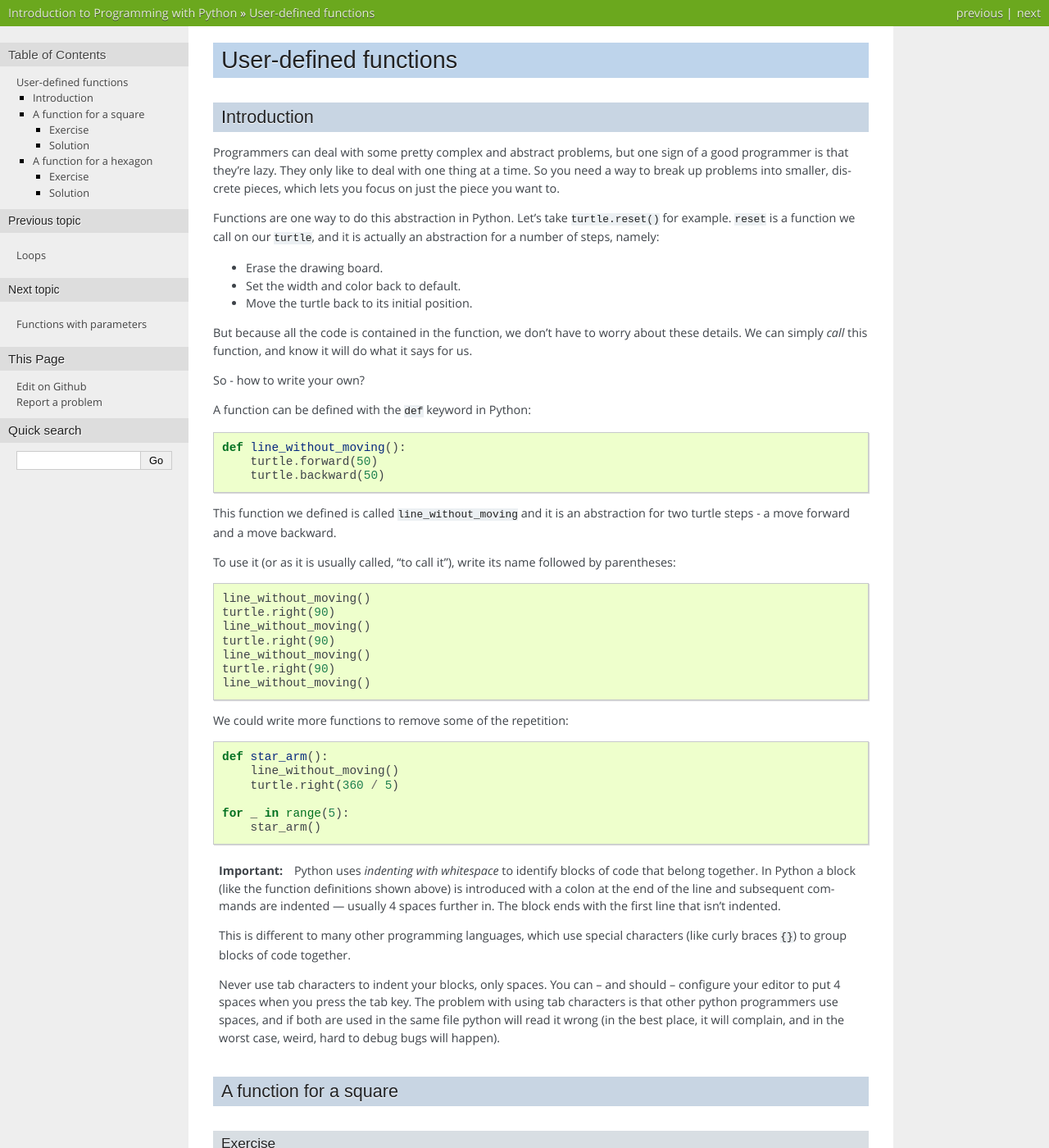
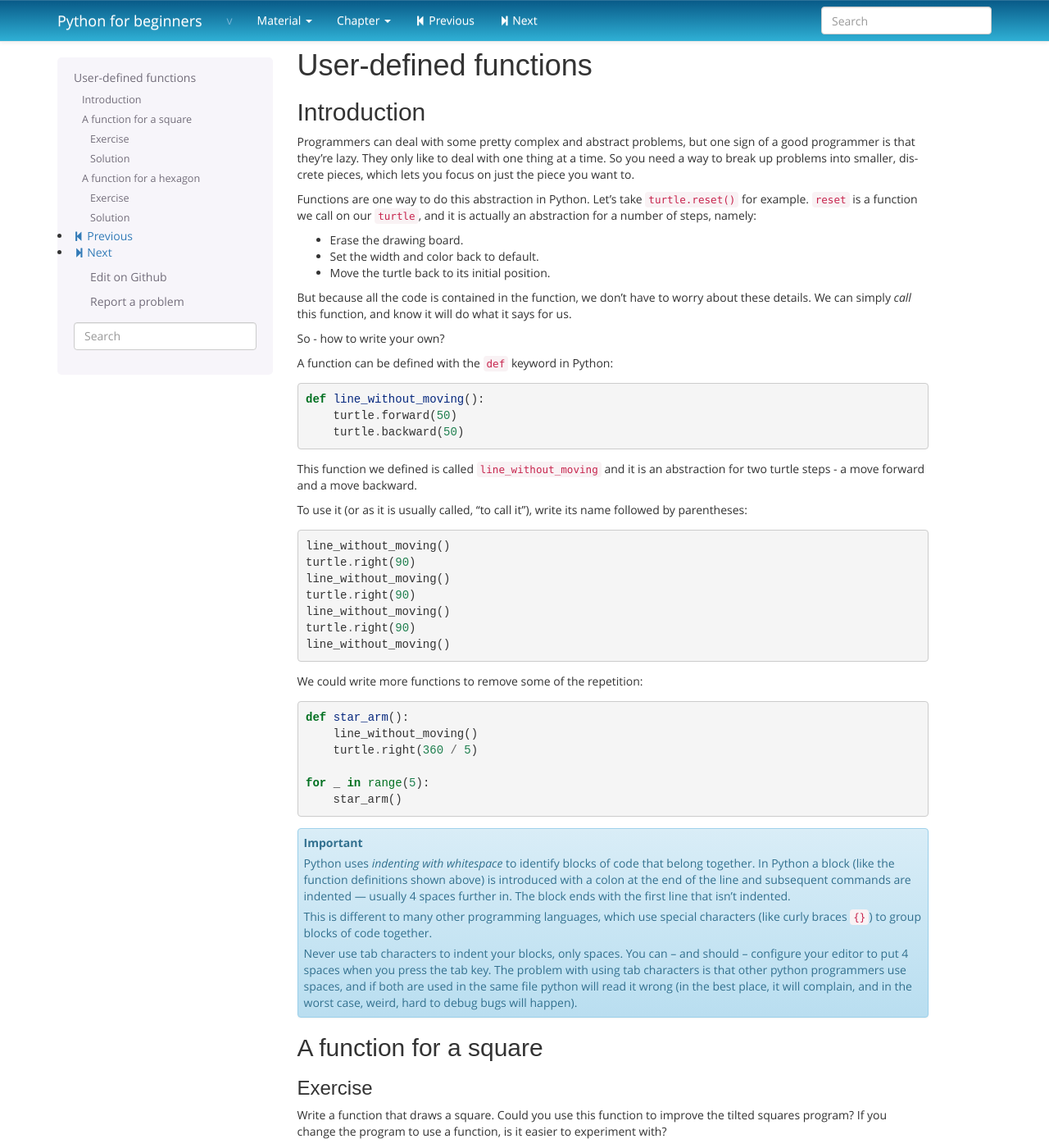
Before and after one commit to OpenTechSchool/python-beginners, a Sphinx documentation site: the page built from source/functions.rst, in a window 1280 px wide and 1400 px high. Shown: the whole window at 82% size. Built offline with Sphinx 7.4.7, drawn with Linux system fonts in a browser that asks for light colours; some web fonts are replaced; some of the changed text lies outside the part shown.

Commit message:
Switched to Boostrap theme.

```diff
--- a/README.rst
+++ b/README.rst
@@ -33,6 +33,7 @@ need to have the following Python packages installed:
 - Sphinx (and its dependencies docutils and Pygments)
 - Fabric
 - sphinx-intl
+- sphinx-bootstrap-theme
 
 You can install these with pip using ``pip install -r requirements.txt``
 
--- a/requirements.txt
+++ b/requirements.txt
@@ -1,3 +1,4 @@
 Fabric
 Sphinx
 sphinx-intl
+sphinx-bootstrap-theme
--- a/source/_static/custom.css
+++ b/source/_static/custom.css
@@ -52,3 +52,31 @@ pre {
 div.sphinxsidebar {
     font-size: 0.8em;
 }
+div.related {
+    background-color: #085987;
+}
+div.related a {
+    color: white;
+}
+.navbar-version b {
+    font-weight: lighter;
+    color: #76B3D6;
+}
+.navbar-version b:before {
+    content: "v";
+}
+.navbar-rel .glyphicon {
+    font-size: 0.9em;
+}
+#navbar {
+    background-image: linear-gradient(to bottom, #085987 0px, #2fb0d5 100%);
+}
+.navbar>.container .navbar-brand,
+.navbar-default .navbar-nav>li>a {
+    color: white !important;
+}
+.navbar-default .navbar-nav>.open>a,
+.navbar-default .navbar-nav>.open>a:hover,
+.navbar-default .navbar-nav>.open>a:focus {
+    background-color: #1F8AB6 !important;
+}
--- a/source/_static/spoilers.js
+++ b/source/_static/spoilers.js
@@ -15,7 +15,7 @@
 
         $(this).hide().data('hidden', true);
 
-        $(this).last().after('<button class="btn btn-warning _show_hide" type="button">' + options.showText + '</button>');
+        $(this).last().after('<button class="btn btn-info btn-sm _show_hide" type="button">' + options.showText + '</button>');
 
         $('._show_hide').click(function () {
             var me = $(this);
--- /dev/null
+++ b/source/_templates/navbartoc.html
@@ -0,0 +1,10 @@
+<li class="dropdown">
+  <a role="button"
+     id="dLabelLocalToc"
+     data-toggle="dropdown"
+     data-target="#"
+     href="#">{{ _('Chapter') }} <b class="caret"></b></a>
+  <ul class="dropdown-menu localtoc"
+      role="menu"
+      aria-labelledby="dLabelLocalToc">{{ toc }}</ul>
+</li>
--- /dev/null
+++ b/source/_templates/relations.html
@@ -0,0 +1,16 @@
+{%- if prev %}
+  <li class="navbar-rel">
+    <a href="{{ prev.link|e }}" title="{{ _('Previous Chapter: ') + prev.title|striptags }}">
+      <span class="glyphicon glyphicon-step-backward"></span>
+      <span>{{ _('Previous') }}</span>
+    </a>
+  </li>
+{%- endif %}
+{%- if next %}
+  <li class="navbar-rel">
+    <a href="{{ next.link|e }}" title="{{ _('Next Chapter: ') + next.title|striptags }}">
+        <span class="glyphicon glyphicon-step-forward"></span>
+        <span>{{ _('Next') }}</span>
+    </a>
+  </li>
+{%- endif %}
--- a/source/_templates/sourcelink.html
+++ b/source/_templates/sourcelink.html
@@ -1,6 +1,5 @@
 {%- if has_source %}
-  <h3>{{ _('This Page') }}</h3>
-  <ul class="this-page-menu">
+  <ul id="sourcelink" class="list-inline">
 {%- if show_source and sourcename %}
     <li><a href="{{ pathto('_sources/' + sourcename, true)|e }}"
            rel="nofollow">{{ _('Show Source') }}</a></li>
--- a/source/conf.py
+++ b/source/conf.py
@@ -100,15 +100,20 @@ pygments_style = 'sphinx'
 
 # The theme to use for HTML and HTML Help pages.  See the documentation for
 # a list of builtin themes.
-html_theme = 'nature'
+html_theme = 'bootstrap'
 
 # Theme options are theme-specific and customize the look and feel of a theme
 # further.  For a list of options available for each theme, see the
 # documentation.
-#html_theme_options = {}
+html_theme_options = dict(
+        navbar_title = "Python for beginners",
+        navbar_site_name = "Material",
+        source_link_position = "footer",
+)
 
 # Add any paths that contain custom themes here, relative to this directory.
-#html_theme_path = []
+import sphinx_bootstrap_theme
+html_theme_path = sphinx_bootstrap_theme.get_html_theme_path()
 
 # The name for this set of Sphinx documents.  If None, it defaults to
 # "<project> v<release> documentation".
```
